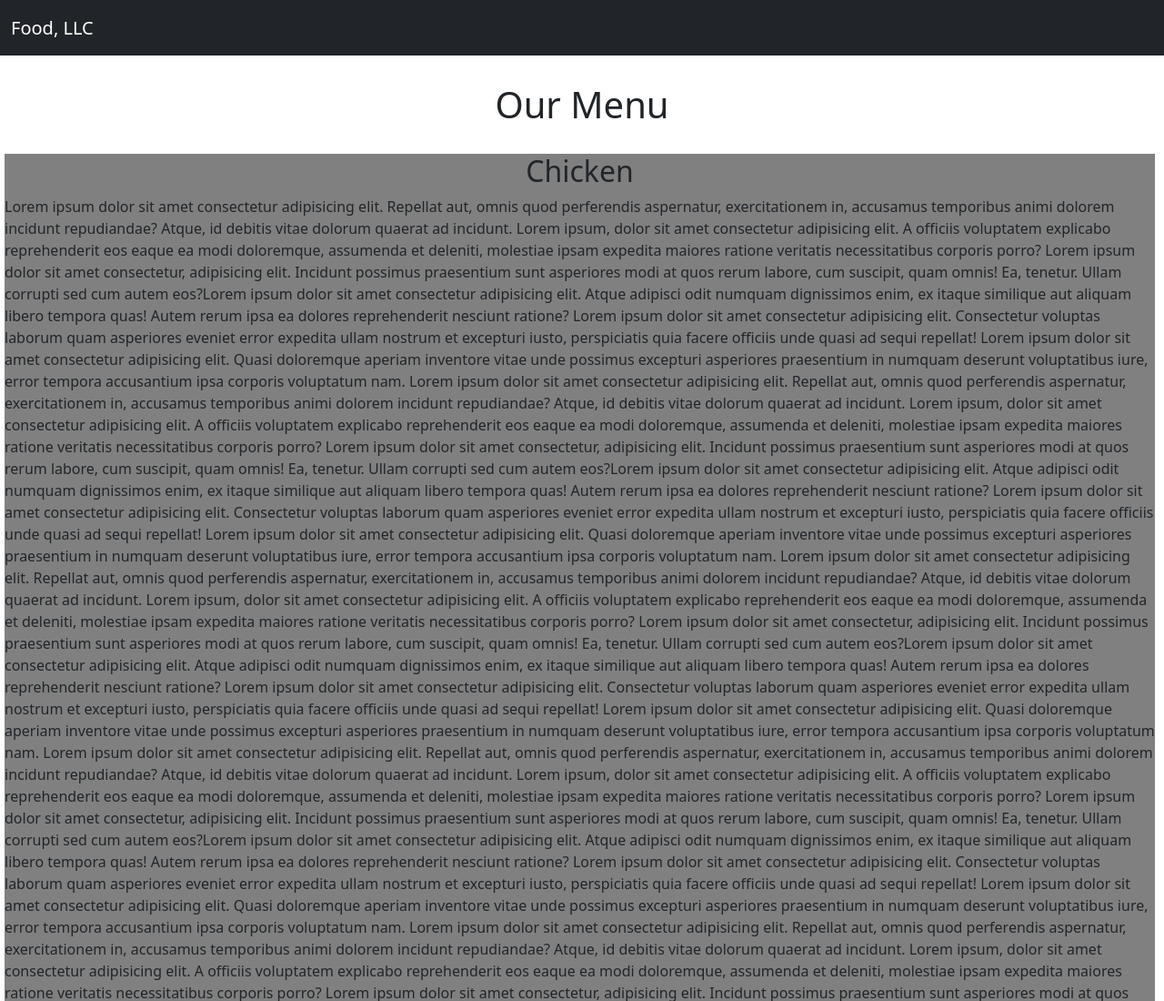
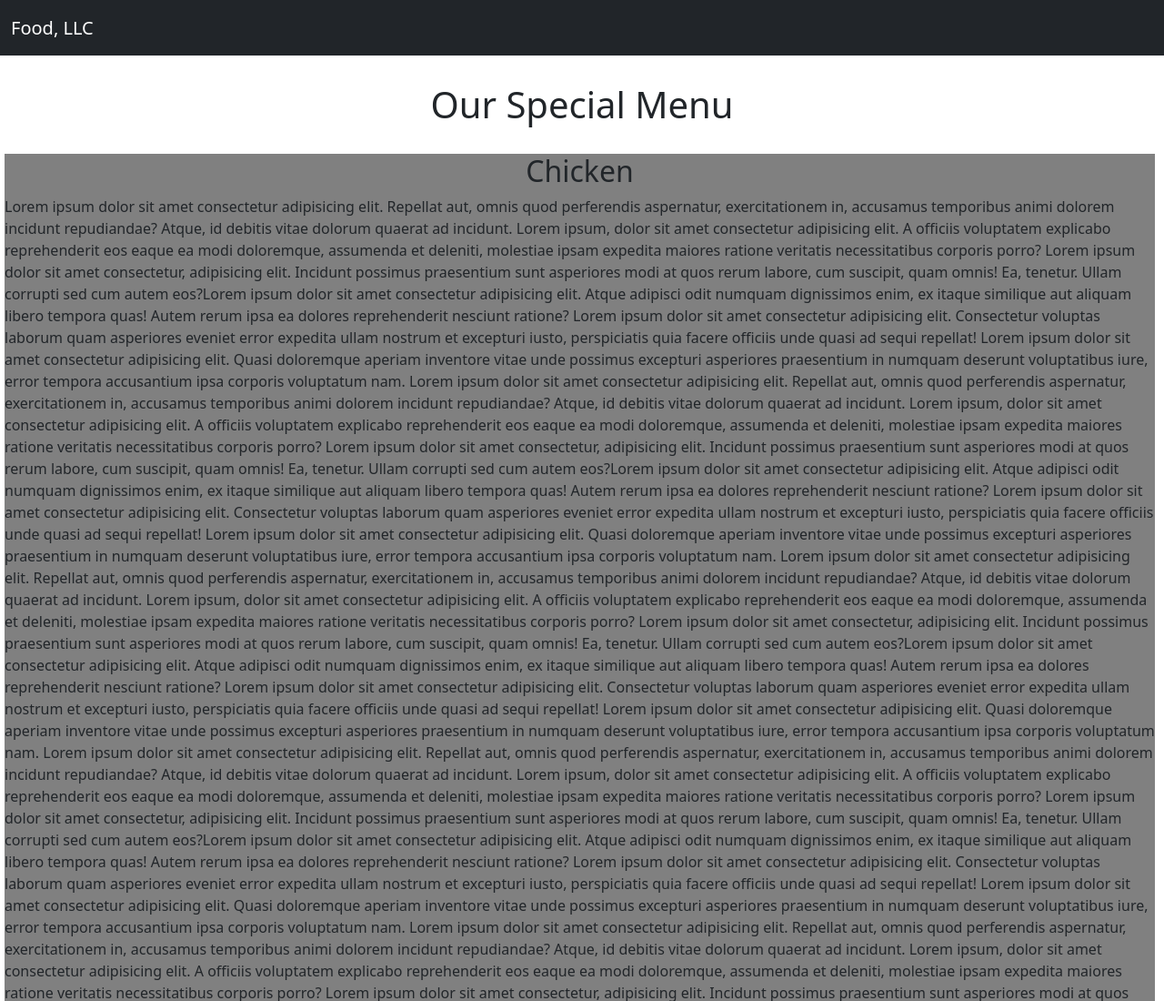
Before and after one commit to CB-7/module3-solution, a plain HTML site: page index.html in a window 1280 px wide. Shown: the top 1100 px of the page at 91% size. Drawn offline with nearby package versions, Linux system fonts and the light colour scheme.

Commit message:
Update index.html

```diff
--- a/index.html
+++ b/index.html
@@ -36,7 +36,7 @@
 
 
 
-    <h1 class="text-center menu">Our Menu</h1>
+    <h1 class="text-center menu">Our Special Menu</h1>
 
 
     <section class="sect">
```
